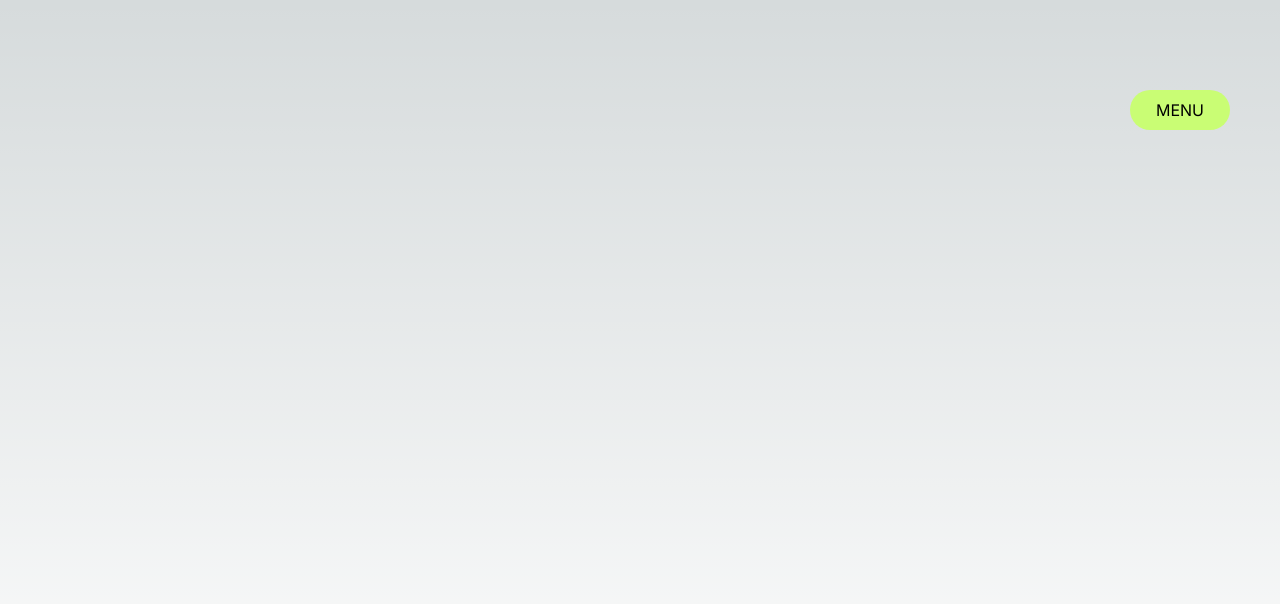
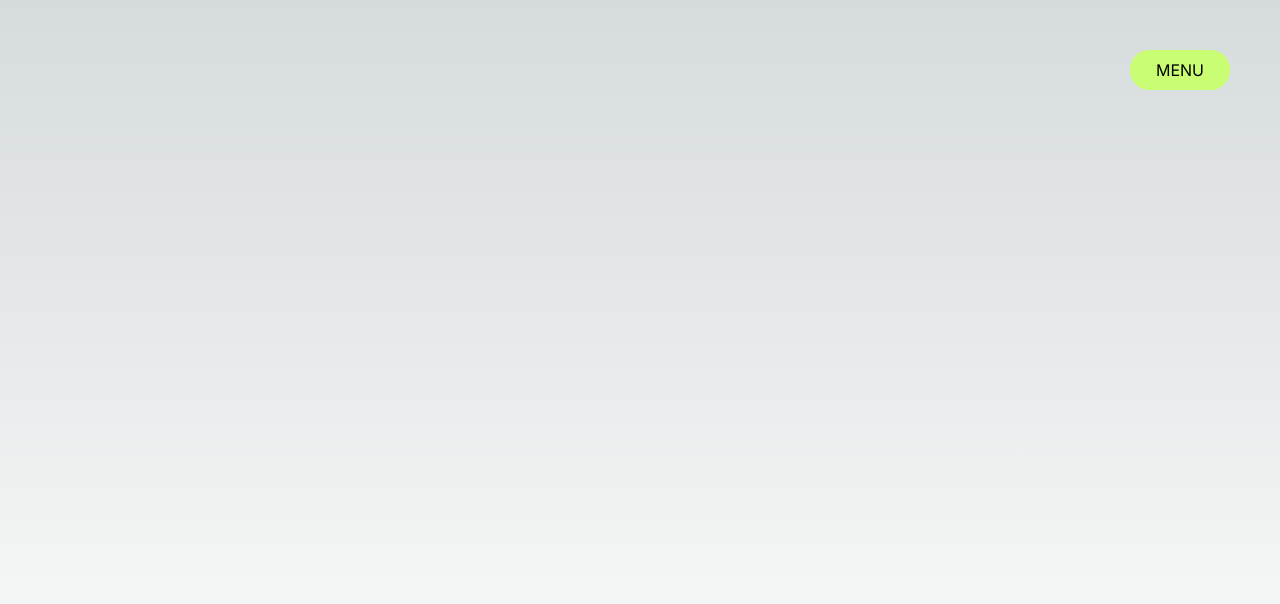
Before and after one commit to lewis-boy/awards-side-menu, a Next.js app: page / in a window 1280 px wide. Shown: the top 604 px of the page. Built offline with nearby package versions, Linux system fonts and the light colour scheme.

Commit message:
menu animation done?

```diff
--- a/src/app/components/Header/Button/style.module.scss
+++ b/src/app/components/Header/Button/style.module.scss
@@ -3,7 +3,9 @@
   width: 100px;
   border-radius: 25px;
   cursor: pointer;
-  position: relative;
+  position: absolute;
+  top: 0;
+  right: 0;
   overflow: hidden;
 
   .slider {
--- a/src/app/components/Header/style.module.scss
+++ b/src/app/components/Header/style.module.scss
@@ -2,4 +2,12 @@
   position: fixed;
   top: 50px;
   right: 50px;
+
+  .menu {
+    position: relative;
+    width: 480px;
+    height: 650px;
+    background-color: #c9fd74;
+    border-radius: 25px;
+  }
 }
```
